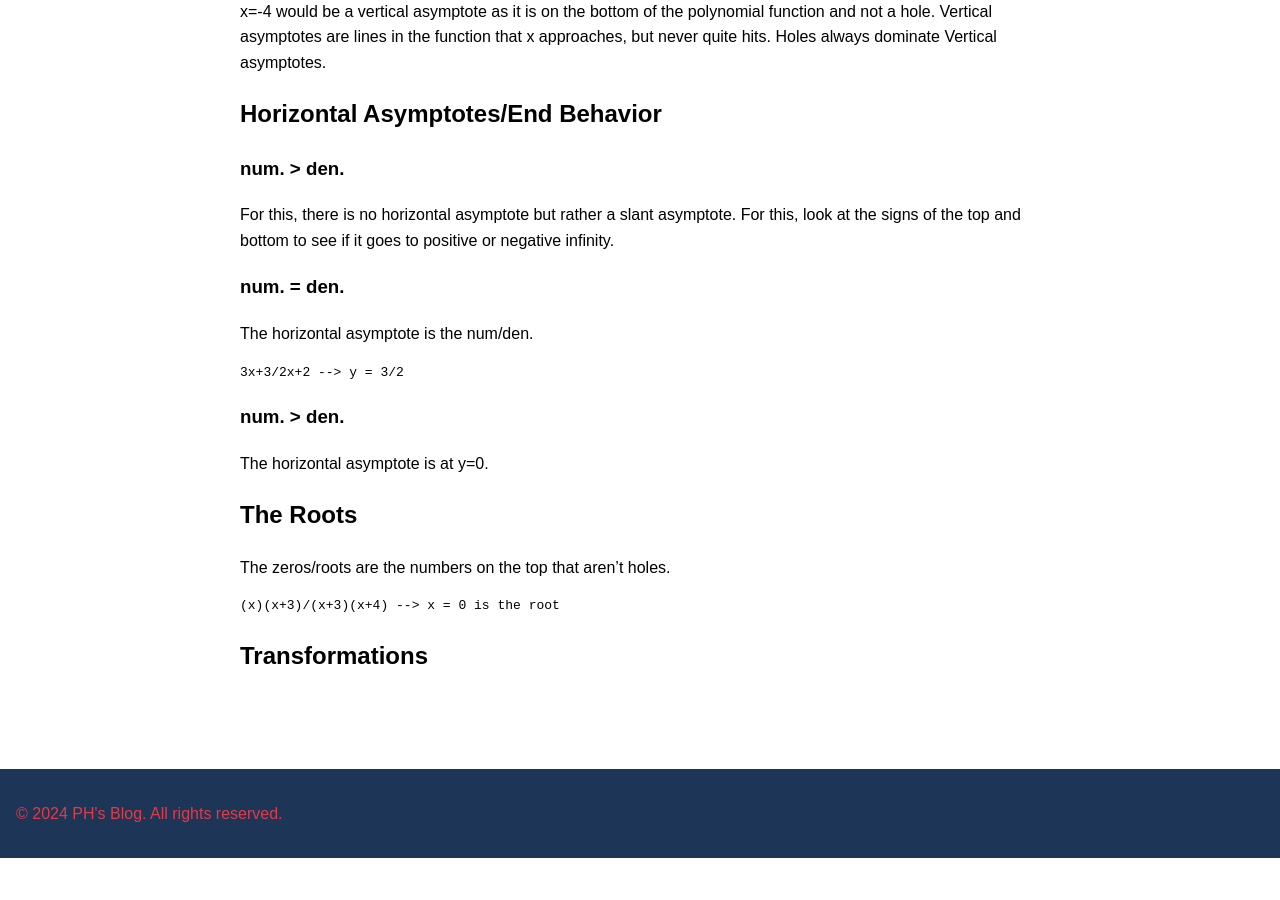
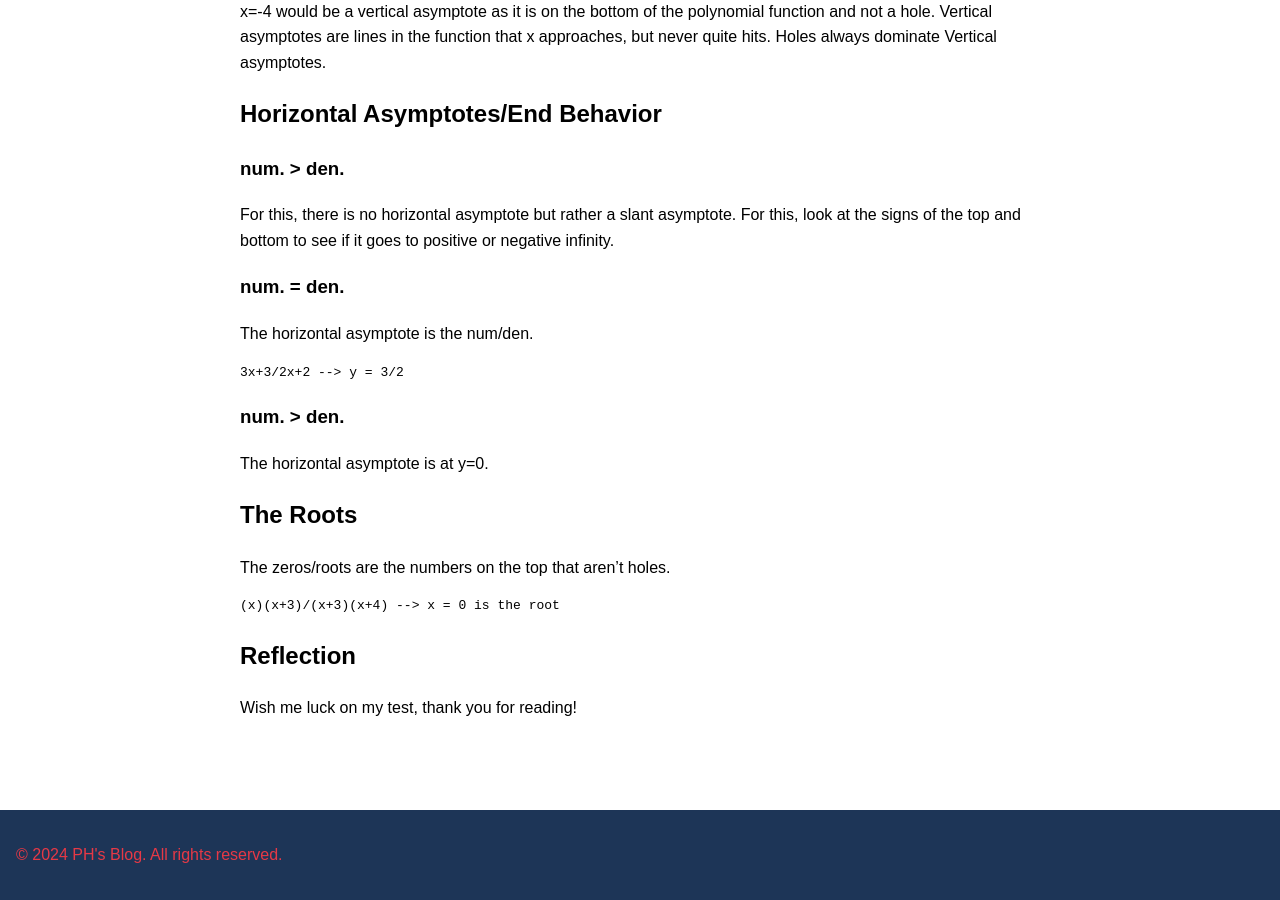
Before and after one commit to CaptainSapphire/PH-s-Blog, a Jekyll site: the page built from _posts/2024-10-09-APPC-Review.md, in a window 1280 px wide and 900 px high, scrolled down 745 px. Built offline with Jekyll 4.4.1, drawn with Linux system fonts in a browser that asks for light colours; our own code applies the rules of GitHub Pages for plain Markdown files; before the commit the page ends 1603 px from its top, so only the background shows below that.

Commit message:
Update 2024-10-09-APPC-Review.md

````diff
--- a/_posts/2024-10-09-APPC-Review.md
+++ b/_posts/2024-10-09-APPC-Review.md
@@ -35,5 +35,5 @@ The zeros/roots are the numbers on the top that aren't holes.
 ```
 (x)(x+3)/(x+3)(x+4) --> x = 0 is the root
 ```
-
-## Transformations
+## Reflection
+Wish me luck on my test, thank you for reading!
````
